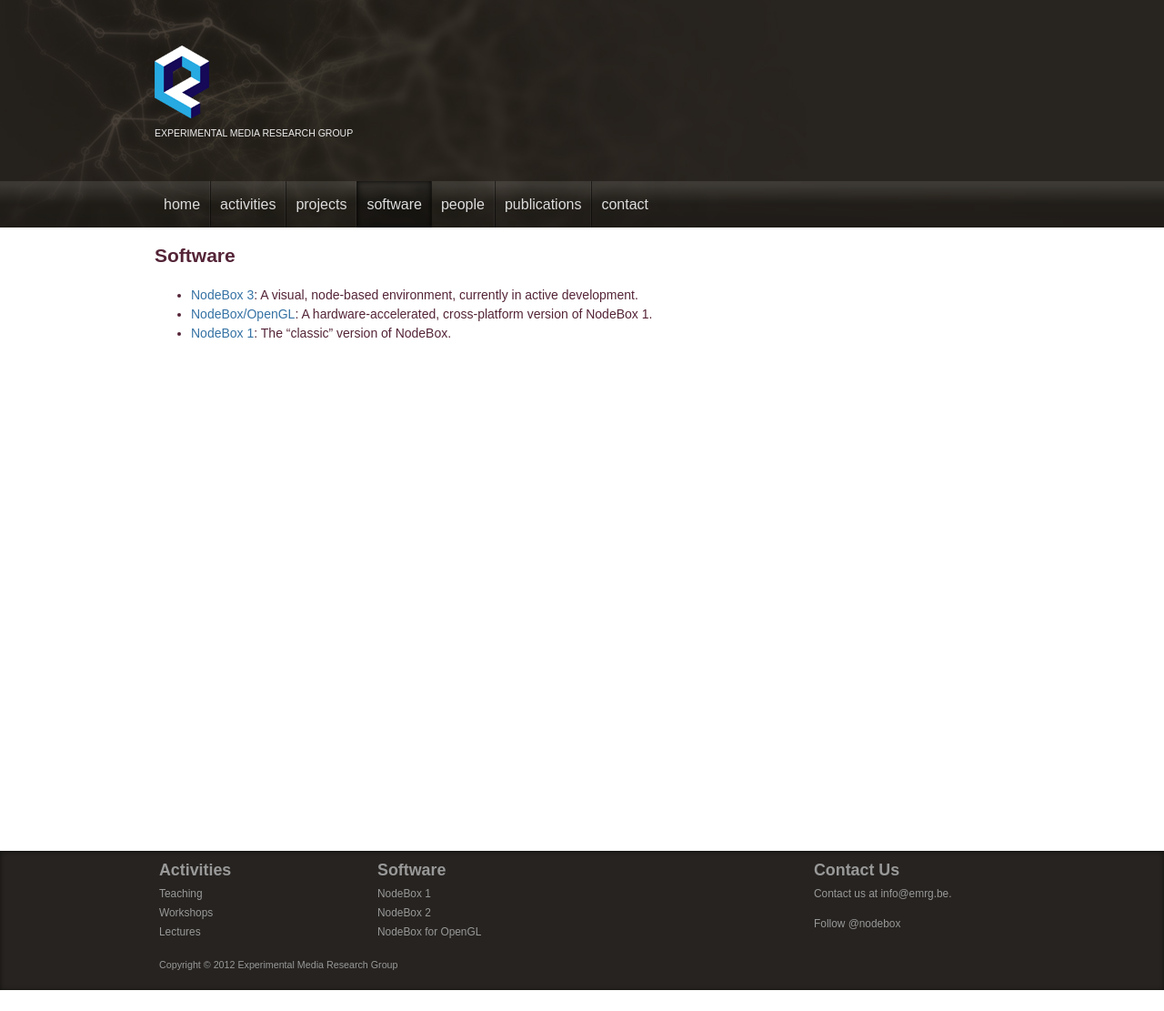
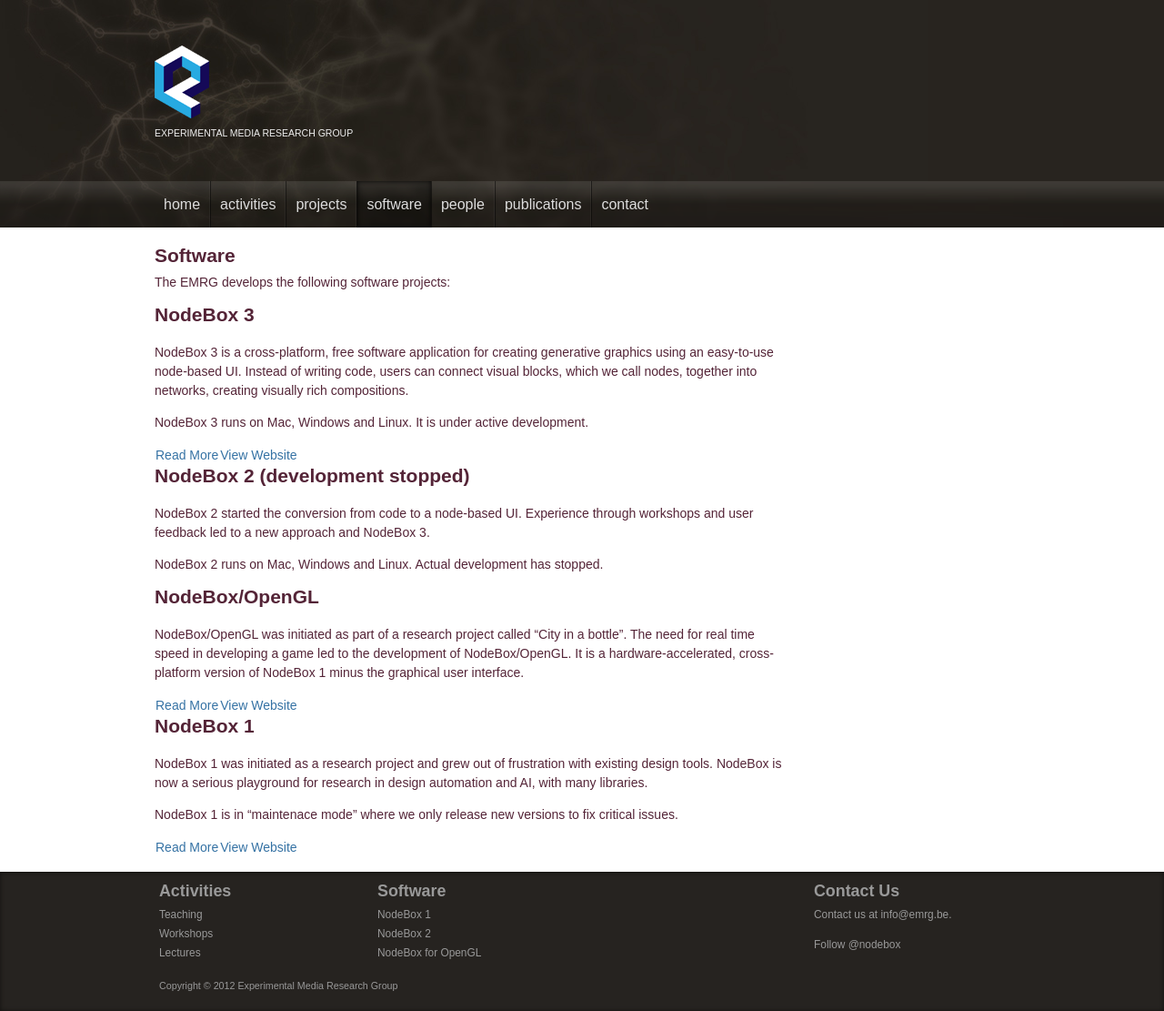
Before and after one commit to nodebox/emrg.be, a Jekyll site: the page built from software/index.md, in a window 1280 px wide. Shown: the whole page at 91% size. Built offline with Jekyll 4.4.1, drawn with Linux system fonts in a browser that asks for light colours; nearby versions of some CDN libraries; comment, search, counter and statistics services are not loaded; before the commit the page ends 1088 px from its top, so only the background shows below that.

Commit message:
Move software project descriptions to software page.

```diff
--- a/software/index.md
+++ b/software/index.md
@@ -3,6 +3,38 @@
 section: software
 title: Software
 ---
-* [NodeBox 3](nodebox-3.html): A visual, node-based environment, currently in active development.
-* [NodeBox/OpenGL](nodebox-opengl.html): A hardware-accelerated, cross-platform version of NodeBox 1.
-* [NodeBox 1](nodebox-1.html): The "classic" version of NodeBox.
+The EMRG develops the following software projects:
+
+
+NodeBox 3
+---------
+NodeBox 3 is a cross-platform, free software application for creating generative graphics using an easy-to-use node-based UI. Instead of writing code, users can connect visual blocks, which we call nodes, together into networks, creating visually rich compositions.
+
+NodeBox 3 runs on Mac, Windows and Linux. It is under active development.
+
+[Read More][nodebox3] | [View Website](http://alpha.nodebox.net/)
+
+NodeBox 2 (development stopped)
+---------
+NodeBox 2 started the conversion from code to a node-based UI. Experience through workshops and user feedback led to a new approach and NodeBox 3.
+
+NodeBox 2 runs on Mac, Windows and Linux. Actual development has stopped.
+
+
+NodeBox/OpenGL
+--------------
+NodeBox/OpenGL was initiated as part of a research project called "City in a bottle". The need for real time speed in developing a game led to the development of NodeBox/OpenGL. It is a hardware-accelerated, cross-platform version of NodeBox 1 minus the graphical user interface.
+
+[Read More](http://www.cityinabottle.org/) | [View Website](http://www.cityinabottle.org/)
+
+
+NodeBox 1
+---------
+NodeBox 1 was initiated as a research project and grew out of frustration with existing design tools. NodeBox is now a serious playground for research in design automation and AI, with many libraries.
+
+NodeBox 1 is in "maintenace mode" where we only release new versions to fix critical issues.
+
+[Read More][nodebox1] | [View Website](http://www.nodebox.net/)
+
+[nodebox1]: /software/nodebox-1.html
+[nodebox3]: /software/nodebox-3.html
```
Also changed, not shown: index.md (+0 -32 lines).
